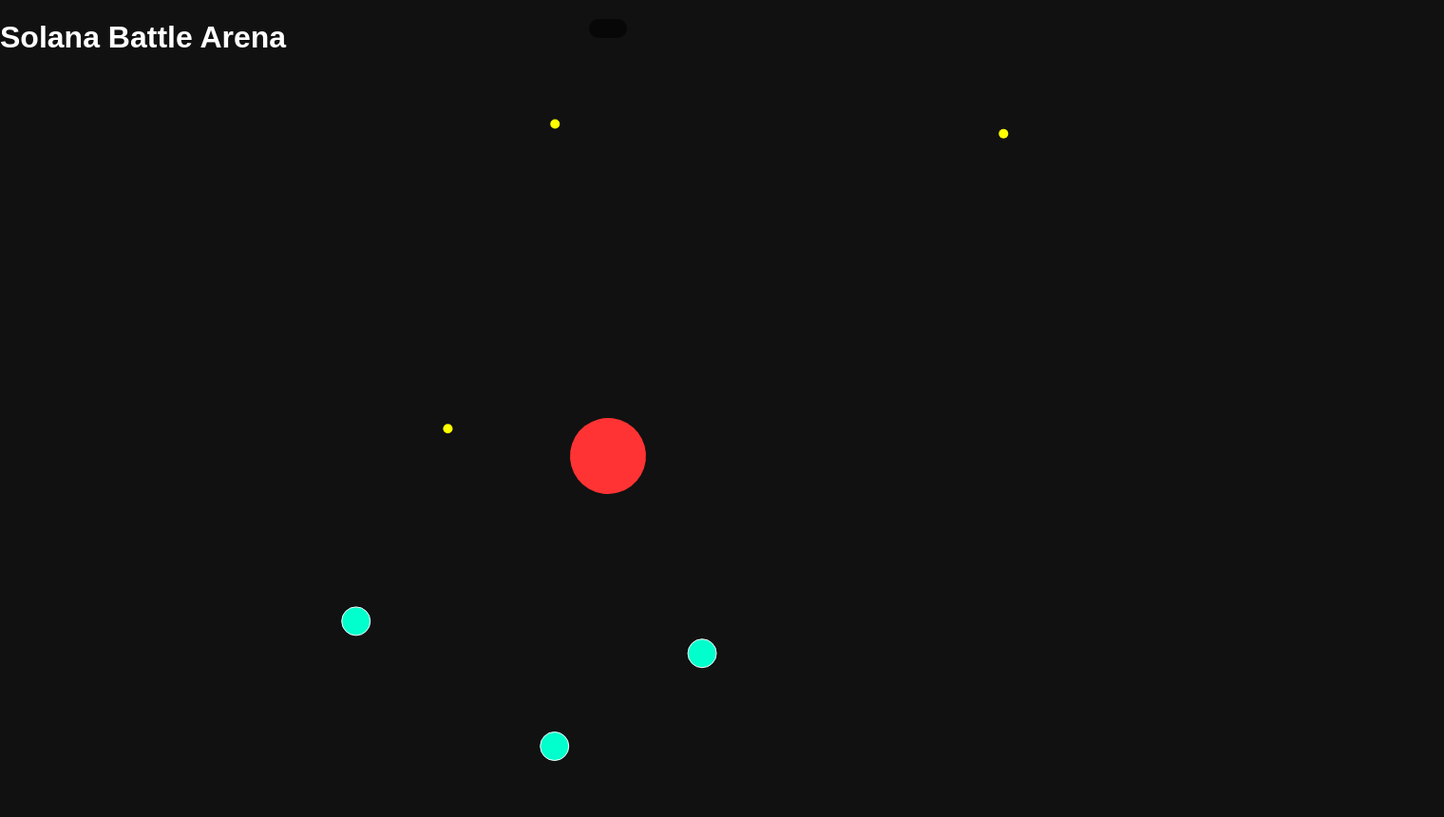
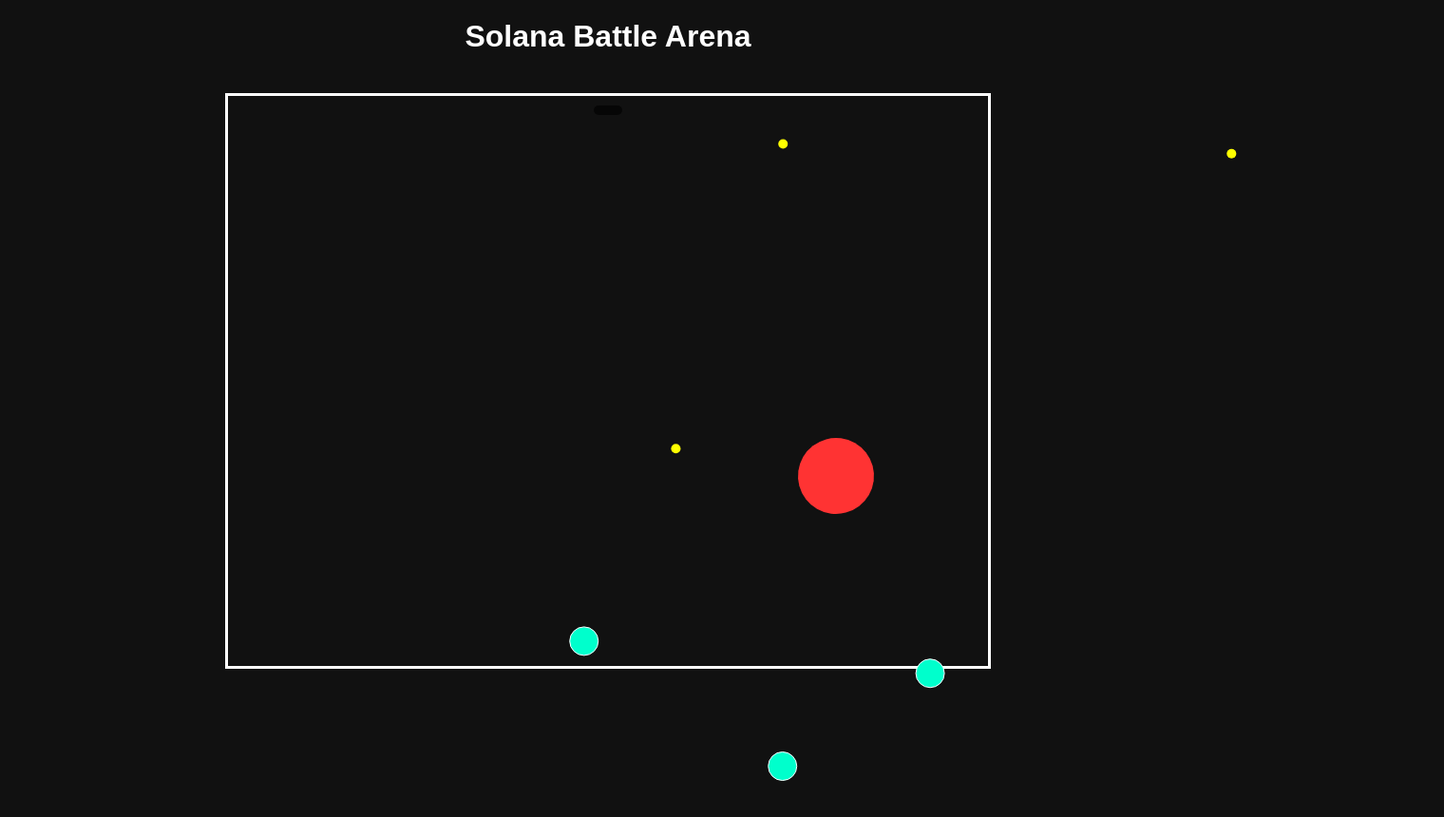
Before and after one commit to cheatteam1994-ship-it/solana-battle-arena, a plain HTML site: page solana-battle-arena/index.html in a window 1280 px wide. Shown: the whole page at 95% size, 1520 px wide, since content can reach past the window. Drawn offline with Linux system fonts and the light colour scheme.

Commit message:
Update style.css

```diff
--- a/solana-battle-arena/style.css
+++ b/solana-battle-arena/style.css
@@ -1,19 +1,40 @@
 body, html {
     margin: 0;
     padding: 0;
-    overflow: hidden;
+    font-family: Arial, sans-serif;
     background-color: #111;
     color: #fff;
-    font-family: Arial, sans-serif;
+    display: flex;
+    flex-direction: column;
+    align-items: center;
+}
+
+h1 {
+    margin-top: 20px;
+}
+
+#gameContainer {
+    position: relative;
+    width: 800px;
+    height: 600px;
+    border: 3px solid #fff;
+    margin-top: 20px;
+}
+
+canvas {
+    position: absolute;
+    top: 0;
+    left: 0;
 }
 
 #winnerDisplay {
     position: absolute;
-    top: 20px;
+    top: 10px;
     left: 50%;
     transform: translateX(-50%);
-    font-size: 2rem;
+    font-size: 1.5rem;
     background: rgba(0,0,0,0.6);
-    padding: 10px 20px;
+    padding: 5px 15px;
     border-radius: 10px;
+    pointer-events: none;
 }
```
